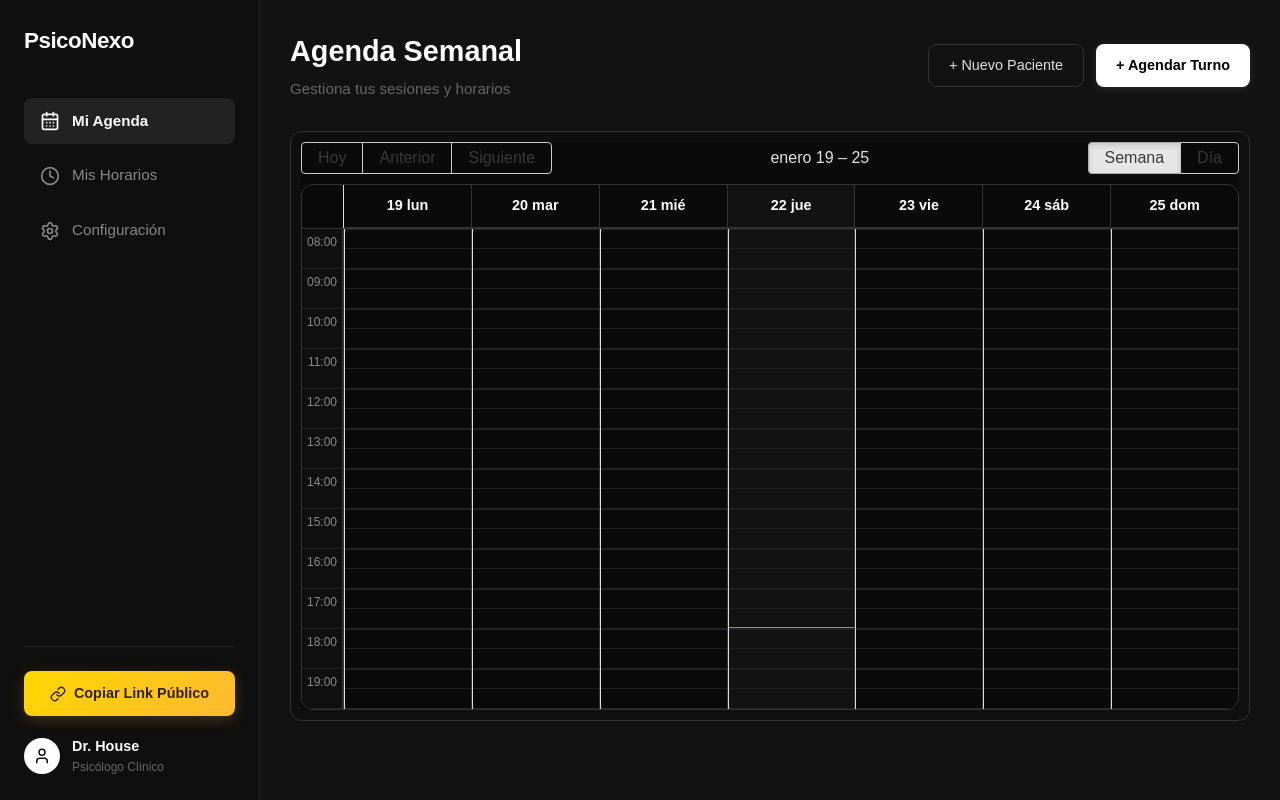
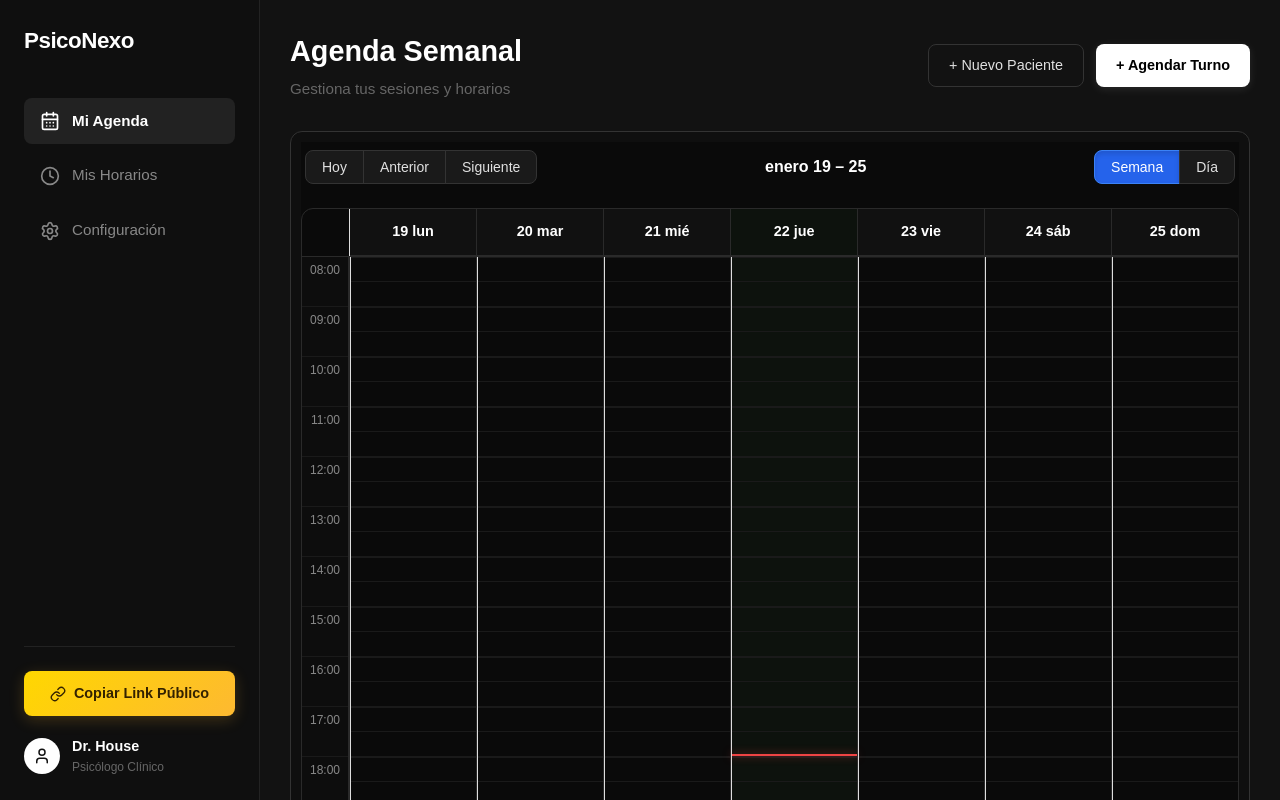
Before and after one commit to sofi-goy/psiconexo-react, a Next.js app: page / in a window 1280 px wide. Built offline with nearby package versions, Linux system fonts and the light colour scheme; no server answers.

Commit message:
cambiar estilo y diseño del calendario

```diff
--- a/app/components/WeeklyCalendar.tsx
+++ b/app/components/WeeklyCalendar.tsx
@@ -3,9 +3,8 @@ import { useState, useEffect, useMemo } from 'react';
 import { Calendar, dateFnsLocalizer, Views, View } from 'react-big-calendar';
 import { format, parse, startOfWeek, getDay, addDays, setHours, setMinutes } from 'date-fns';
 import { es } from 'date-fns/locale';
-import './calendar.css'; // Nuestro CSS personalizado
+import './calendar.css';
 
-// Configuración del localizador de fechas (Español)
 const locales = {
   'es': es,
 };
@@ -18,72 +17,88 @@ const localizer = dateFnsLocalizer({
   locales,
 });
 
-// Tipos
 type ScheduleBlock = { day_of_week: number; start_time: string; end_time: string; };
-type Appointment = { id: number; date: string; start_time: string; duration_minutes: number; patient_id: number; };
+type Appointment = {
+  id: number;
+  date: string;
+  start_time: string;
+  duration_minutes: number;
+  patient_id: number;
+  patient_name?: string;
+};
 
-// Evento unificado para el calendario
+// Horarios fijos (recurrentes cada semana)
+type RecurringSlot = {
+  id: number;
+  day_of_week: number;
+  start_time: string;
+  duration_minutes: number;
+  patient_id: number;
+  patient_name?: string;
+};
+
 type CalendarEvent = {
   title: string;
   start: Date;
   end: Date;
-  type: 'appointment' | 'availability'; // Para diferenciar color
+  type: 'appointment' | 'availability';
 };
 
 export function WeeklyCalendar({ psychologistId }: { psychologistId: number }) {
-  // Estado para la vista actual (por defecto 'work_week' si quisieras ocultar findes, o 'week')
+  const [isMounted, setIsMounted] = useState(false);
   const [view, setView] = useState<View>(Views.WEEK);
   const [date, setDate] = useState(new Date());
 
   const [schedule, setSchedule] = useState<ScheduleBlock[]>([]);
   const [appointments, setAppointments] = useState<Appointment[]>([]);
+  const [recurringSlots, setRecurringSlots] = useState<RecurringSlot[]>([]);
 
-  // 1. Fetch de Datos
   useEffect(() => {
+    setIsMounted(true);
     async function fetchData() {
-      // Calculamos rango de fechas basado en la vista actual del calendario
       const startCurrentWeek = startOfWeek(date, { weekStartsOn: 1 });
       const startStr = format(startCurrentWeek, 'yyyy-MM-dd');
       const endStr = format(addDays(startCurrentWeek, 6), 'yyyy-MM-dd');
 
       try {
-        // Cargar Configuración Base
+        // Horarios de disponibilidad del psicólogo
         const resSched = await fetch(`http://localhost:8080/api/v1/schedule?psychologist_id=${psychologistId}`);
         if (resSched.ok) setSchedule(await resSched.json() || []);
 
-        // Cargar Turnos Reales
+        // Turnos puntuales (one-time appointments)
         const resAppts = await fetch(`http://localhost:8080/api/v1/appointments?psychologist_id=${psychologistId}&start_date=${startStr}&end_date=${endStr}`);
         if (resAppts.ok) setAppointments(await resAppts.json() || []);
 
+        // Horarios fijos (recurring weekly slots)
+        const resRecurring = await fetch(`http://localhost:8080/api/v1/recurring-slots?psychologist_id=${psychologistId}`);
+        if (resRecurring.ok) setRecurringSlots(await resRecurring.json() || []);
+
       } catch (e) {
-        console.error("Error cargando datos", e);
+        console.error(e);
       }
     }
     fetchData();
-  }, [psychologistId, date]); // Recargamos si cambia la fecha que mira el usuario
+  }, [psychologistId, date]);
 
-  // 2. Transformación de Datos a Eventos del Calendario
-  const events = useMemo(() => {
-    const calendarEvents: CalendarEvent[] = [];
-    const currentStartOfWeek = startOfWeek(date, { weekStartsOn: 1 }); // Lunes de la semana visible
+  const { backgroundEvents, myEvents } = useMemo(() => {
+    const bgEvents: CalendarEvent[] = [];
+    const fgEvents: CalendarEvent[] = [];
+    const currentStartOfWeek = startOfWeek(date, { weekStartsOn: 1 });
 
-    // A) PROYECCIÓN DE DISPONIBILIDAD (Bloques Grises)
-    // Recorremos los 7 días de la semana actual
+    // A) DISPONIBILIDAD (Fondo / Verde)
     for (let i = 0; i < 7; i++) {
       const currentDayDate = addDays(currentStartOfWeek, i);
-      // Convertir 0 (Dom) - 6 (Sab) de date-fns a tu lógica 1 (Lun) - 7 (Dom)
       let jsDay = getDay(currentDayDate);
       let dbDay = jsDay === 0 ? 7 : jsDay;
 
-      // Buscar si hay configuración para este día
       const dayBlocks = schedule.filter(s => s.day_of_week === dbDay);
 
       dayBlocks.forEach(block => {
         const [startH, startM] = block.start_time.split(':').map(Number);
         const [endH, endM] = block.end_time.split(':').map(Number);
 
-        calendarEvents.push({
-          title: 'Disponible',
+        bgEvents.push({
+          title: '',
           start: setMinutes(setHours(currentDayDate, startH), startM),
           end: setMinutes(setHours(currentDayDate, endH), endM),
           type: 'availability'
@@ -91,75 +106,86 @@ export function WeeklyCalendar({ psychologistId }: { psychologistId: number }) {
       });
     }
 
-    // B) TURNOS AGENDADOS (Bloques Azules)
+    // B) TURNOS PUNTUALES (Azul)
     appointments.forEach(appt => {
       try {
-        // 1. Limpieza de fecha: Si viene "2026-01-26T00:00:00Z", nos quedamos con "2026-01-26"
         const cleanDate = appt.date.includes('T') ? appt.date.split('T')[0] : appt.date;
-
-        // 2. Parsing manual seguro para evitar problemas de zona horaria
         const [y, m, d] = cleanDate.split('-').map(Number);
         const [h, min] = appt.start_time.split(':').map(Number);
 
-        // Validación de integridad
-        if (isNaN(y) || isNaN(m) || isNaN(d) || isNaN(h) || isNaN(min)) {
-          console.warn("Datos de turno inválidos, se omite:", appt);
-          return;
-        }
+        if (isNaN(y) || isNaN(m) || isNaN(d) || isNaN(h) || isNaN(min)) return;
 
-        // 3. Construcción de objetos Date
-        // (Recordatorio: en JS los meses van de 0 a 11)
         const startObj = new Date(y, m - 1, d, h, min);
         const endObj = new Date(startObj.getTime() + appt.duration_minutes * 60000);
 
-        calendarEvents.push({
-          title: `Paciente #${appt.patient_id}`,
+        fgEvents.push({
+          title: appt.patient_name || `Paciente #${appt.patient_id}`,
           start: startObj,
           end: endObj,
           type: 'appointment'
         });
-
       } catch (error) {
-        console.error("Error procesando turno:", appt, error);
+        console.error(error);
       }
     });
 
-    return calendarEvents;
-  }, [schedule, appointments, date]);
+    // C) HORARIOS FIJOS (Recurrentes - también Azul)
+    // Proyectamos cada recurring slot al día correspondiente de esta semana
+    for (let i = 0; i < 7; i++) {
+      const currentDayDate = addDays(currentStartOfWeek, i);
+      let jsDay = getDay(currentDayDate);
+      let dbDay = jsDay === 0 ? 7 : jsDay; // Convertir domingo de 0 a 7
 
-  // 3. Estilizador de Eventos (Aquí aplicamos las clases CSS)
+      const daySlots = recurringSlots.filter(s => s.day_of_week === dbDay);
+
+      daySlots.forEach(slot => {
+        const [h, min] = slot.start_time.split(':').map(Number);
+        if (isNaN(h) || isNaN(min)) return;
+
+        const startObj = setMinutes(setHours(currentDayDate, h), min);
+        const endObj = new Date(startObj.getTime() + slot.duration_minutes * 60000);
+
+        fgEvents.push({
+          title: slot.patient_name || `Paciente #${slot.patient_id}`,
+          start: startObj,
+          end: endObj,
+          type: 'appointment'
+        });
+      });
+    }
+
+    return { backgroundEvents: bgEvents, myEvents: fgEvents };
+  }, [schedule, appointments, recurringSlots, date]);
+
   const eventStyleGetter = (event: CalendarEvent) => {
     if (event.type === 'appointment') {
       return { className: 'event-appointment' };
     }
-    if (event.type === 'availability') {
-      return { className: 'event-available' };
-    }
     return {};
   };
+
+  if (!isMounted) {
+    return <div style={{ height: '100%', padding: '20px', color: '#666' }}>Cargando agenda...</div>;
+  }
 
   return (
     <div style={{ height: '100%', padding: '10px' }}>
       <Calendar
         localizer={localizer}
-        events={events}
+        events={myEvents}
+        backgroundEvents={backgroundEvents}
         startAccessor="start"
         endAccessor="end"
         style={{ height: '100%' }}
         culture='es'
-
-        // Configuraciones Visuales
-        views={[Views.WEEK, Views.DAY]} // Solo permitimos ver Semana o Día
-        view={view} // Vista controlada
+        views={[Views.WEEK, Views.DAY]}
+        view={view}
         onView={setView}
-        date={date} // Fecha controlada
+        date={date}
         onNavigate={setDate}
-
-        min={new Date(0, 0, 0, 8, 0, 0)} // Empezar scroll a las 8:00 AM
-        max={new Date(0, 0, 0, 20, 0, 0)} // Terminar scroll a las 8:00 PM
-
+        min={new Date(0, 0, 0, 8, 0, 0)}
+        max={new Date(0, 0, 0, 20, 0, 0)}
         eventPropGetter={eventStyleGetter}
-
         messages={{
           next: "Siguiente",
           previous: "Anterior",
--- a/app/components/calendar.css
+++ b/app/components/calendar.css
@@ -1,6 +1,6 @@
 @import 'react-big-calendar/lib/css/react-big-calendar.css';
 
-
+/* ===== BASE CALENDAR STYLES ===== */
 .rbc-calendar {
   color: #e0e0e0;
   background-color: #0a0a0a;
@@ -8,78 +8,263 @@
   height: 100%;
 }
 
+/* ===== HEADER STYLES ===== */
 .rbc-header {
-  border-bottom: 1px solid #333 !important;
-  padding: 10px 0;
+  border-bottom: 1px solid #2a2a2a !important;
+  padding: 12px 0;
   font-weight: 600;
   color: #fff;
   text-transform: capitalize;
+  background-color: #111;
 }
 
-.rbc-header + .rbc-header {
-  border-left: 1px solid #333 !important;
+.rbc-header+.rbc-header {
+  border-left: 1px solid #2a2a2a !important;
 }
 
+/* ===== TIME VIEW CONTAINER ===== */
 .rbc-time-view {
-  border: 1px solid #333 !important;
+  border: 1px solid #2a2a2a !important;
   border-radius: 12px;
   overflow: hidden;
 }
 
+/* ===== TIME SLOTS & GRID ===== */
 .rbc-day-slot .rbc-time-slot {
-  border-top: 1px solid #222 !important;
+  border-top: 1px solid #1a1a1a !important;
 }
 
 .rbc-timeslot-group {
-  border-bottom: 1px solid #222 !important;
+  border-bottom: 1px solid #1a1a1a !important;
+  min-height: 50px;
 }
 
 .rbc-time-content {
-  border-top: 1px solid #333 !important;
+  border-top: 1px solid #2a2a2a !important;
 }
 
 .rbc-time-gutter .rbc-timeslot-group {
-  border-bottom: 1px solid #222 !important;
+  border-bottom: 1px solid #1a1a1a !important;
 }
 
 .rbc-day-slot {
-  border-left: 1px solid #333 !important;
+  border-left: 1px solid #2a2a2a !important;
 }
 
+/* ===== TIME GUTTER (LEFT COLUMN) ===== */
 .rbc-time-gutter {
-  background-color: #0f0f0f;
-  border-right: 1px solid #333 !important;
+  background-color: #0d0d0d;
+  border-right: 1px solid #2a2a2a !important;
 }
 
 .rbc-label {
   color: #888;
   font-size: 0.75rem;
   font-weight: 500;
+  padding: 0 8px;
 }
 
+/* ===== TODAY HIGHLIGHT ===== */
 .rbc-today {
-  background-color: rgba(255, 255, 255, 0.03) !important;
+  background-color: rgba(76, 175, 80, 0.05) !important;
 }
 
+/* ===== BACKGROUND EVENTS (AVAILABILITY - GREEN) ===== */
+.rbc-background-event,
+.rbc-day-slot .rbc-background-event {
+  background: linear-gradient(135deg, rgba(76, 175, 80, 0.85) 0%, rgba(56, 142, 60, 0.85) 100%) !important;
+  border: 2px solid #2E7D32 !important;
+  border-radius: 6px !important;
+  color: rgba(255, 255, 255, 0.9) !important;
+  font-size: 0.75rem;
+  font-weight: 500;
+  padding: 4px 8px;
+  backdrop-filter: blur(4px);
+  transition: all 0.2s ease;
+  box-shadow:
+    0 2px 8px rgba(76, 175, 80, 0.3),
+    inset 0 1px 0 rgba(255, 255, 255, 0.1);
+  opacity: 0.9 !important;
+  cursor: default;
+  pointer-events: none;
+}
+
+.rbc-background-event:hover,
+.rbc-day-slot .rbc-background-event:hover {
+  background: linear-gradient(135deg, rgba(76, 175, 80, 0.95) 0%, rgba(56, 142, 60, 0.95) 100%) !important;
+  box-shadow:
+    0 4px 16px rgba(76, 175, 80, 0.4),
+    inset 0 1px 0 rgba(255, 255, 255, 0.15);
+}
+
+/* ===== AVAILABILITY BLOCKS (GREEN) ===== */
+.event-available {
+  background: linear-gradient(135deg, rgba(76, 175, 80, 0.85) 0%, rgba(56, 142, 60, 0.85) 100%) !important;
+  border: 2px solid #2E7D32 !important;
+  border-radius: 6px !important;
+  color: rgba(255, 255, 255, 0.9) !important;
+  font-size: 0.75rem;
+  font-weight: 500;
+  padding: 4px 8px;
+  backdrop-filter: blur(4px);
+  transition: all 0.2s ease;
+  box-shadow:
+    0 2px 8px rgba(76, 175, 80, 0.3),
+    inset 0 1px 0 rgba(255, 255, 255, 0.1);
+  z-index: 1;
+  cursor: default;
+}
+
+.event-available:hover {
+  background: linear-gradient(135deg, rgba(76, 175, 80, 0.95) 0%, rgba(56, 142, 60, 0.95) 100%) !important;
+  box-shadow:
+    0 4px 16px rgba(76, 175, 80, 0.4),
+    inset 0 1px 0 rgba(255, 255, 255, 0.15);
+  transform: scale(1.01);
+}
+
+/* ===== APPOINTMENT BLOCKS (BLUE) ===== */
 .event-appointment {
-  background-color: #2563eb !important;
-  border: 1px solid #3b82f6 !important;
+  background: linear-gradient(135deg, #2196F3 0%, #1976D2 100%) !important;
+  border: 2px solid #1565C0 !important;
   border-radius: 6px !important;
   color: white !important;
   font-size: 0.8rem;
-  padding: 2px 5px;
-  box-shadow: 0 4px 6px rgba(0, 0, 0, 0.3);
+  font-weight: 600;
+  padding: 6px 10px;
+  cursor: default;
+  transition: all 0.25s cubic-bezier(0.4, 0, 0.2, 1);
+  box-shadow:
+    0 4px 12px rgba(33, 150, 243, 0.4),
+    inset 0 1px 0 rgba(255, 255, 255, 0.2);
+  z-index: 2;
 }
 
-.event-available {
-  background-color: #1a1a1a !important;
-  border: 1px dashed #444 !important;
-  border-radius: 4px !important;
-  color: #666 !important;
-  pointer-events: none;
-  z-index: 0;
+.event-appointment:hover {
+  background: linear-gradient(135deg, #42A5F5 0%, #2196F3 100%) !important;
+  transform: translateY(-2px) scale(1.02);
+  box-shadow:
+    0 8px 24px rgba(33, 150, 243, 0.5),
+    inset 0 1px 0 rgba(255, 255, 255, 0.25);
 }
 
+/* ===== EVENT LABELS ===== */
+.rbc-event-label {
+  display: none;
+}
+
+.rbc-event-content {
+  font-weight: inherit;
+  overflow: hidden;
+  text-overflow: ellipsis;
+  white-space: nowrap;
+}
+
+/* ===== HIDE ALL-DAY SECTION ===== */
 .rbc-allday-cell {
   display: none !important;
 }
+
+/* ===== TOOLBAR STYLES ===== */
+.rbc-toolbar {
+  margin-bottom: 16px;
+  padding: 8px 4px;
+}
+
+.rbc-toolbar button {
+  background-color: #1a1a1a;
+  border: 1px solid #333;
+  color: #e0e0e0;
+  padding: 8px 16px;
+  border-radius: 8px;
+  font-size: 0.875rem;
+  font-weight: 500;
+  cursor: pointer;
+  transition: all 0.2s ease;
+}
+
+.rbc-toolbar button:hover {
+  background-color: #2a2a2a;
+  border-color: #444;
+}
+
+.rbc-toolbar button.rbc-active {
+  background-color: #2563eb;
+  border-color: #3b82f6;
+  color: white;
+}
+
+.rbc-toolbar button.rbc-active:hover {
+  background-color: #3b82f6;
+}
+
+.rbc-toolbar-label {
+  font-weight: 600;
+  font-size: 1rem;
+  color: #fff;
+}
+
+/* ===== CURRENT TIME INDICATOR ===== */
+.rbc-current-time-indicator {
+  background-color: #ef4444;
+  height: 2px;
+  box-shadow: 0 0 8px rgba(239, 68, 68, 0.6);
+}
+
+/* ===== ANIMATIONS ===== */
+@keyframes fadeIn {
+  from {
+    opacity: 0;
+    transform: translateY(4px);
+  }
+
+  to {
+    opacity: 1;
+    transform: translateY(0);
+  }
+}
+
+.rbc-event {
+  animation: fadeIn 0.3s ease-out;
+  outline: none !important;
+  cursor: default !important;
+}
+
+/* ===== REMOVE ALL SELECTION STYLES ===== */
+.rbc-event:focus,
+.rbc-event:active,
+.rbc-event.rbc-selected {
+  outline: none !important;
+  box-shadow: inherit !important;
+  border: inherit !important;
+}
+
+.rbc-selected {
+  outline: none !important;
+}
+
+.rbc-slot-selection {
+  display: none !important;
+}
+
+.rbc-addons-dnd .rbc-event {
+  cursor: default !important;
+}
+
+/* ===== RESPONSIVE ADJUSTMENTS ===== */
+@media (max-width: 768px) {
+  .rbc-toolbar {
+    flex-direction: column;
+    gap: 12px;
+  }
+
+  .rbc-toolbar button {
+    padding: 10px 14px;
+  }
+
+  .event-available,
+  .event-appointment {
+    font-size: 0.7rem;
+    padding: 3px 6px;
+  }
+}
```
